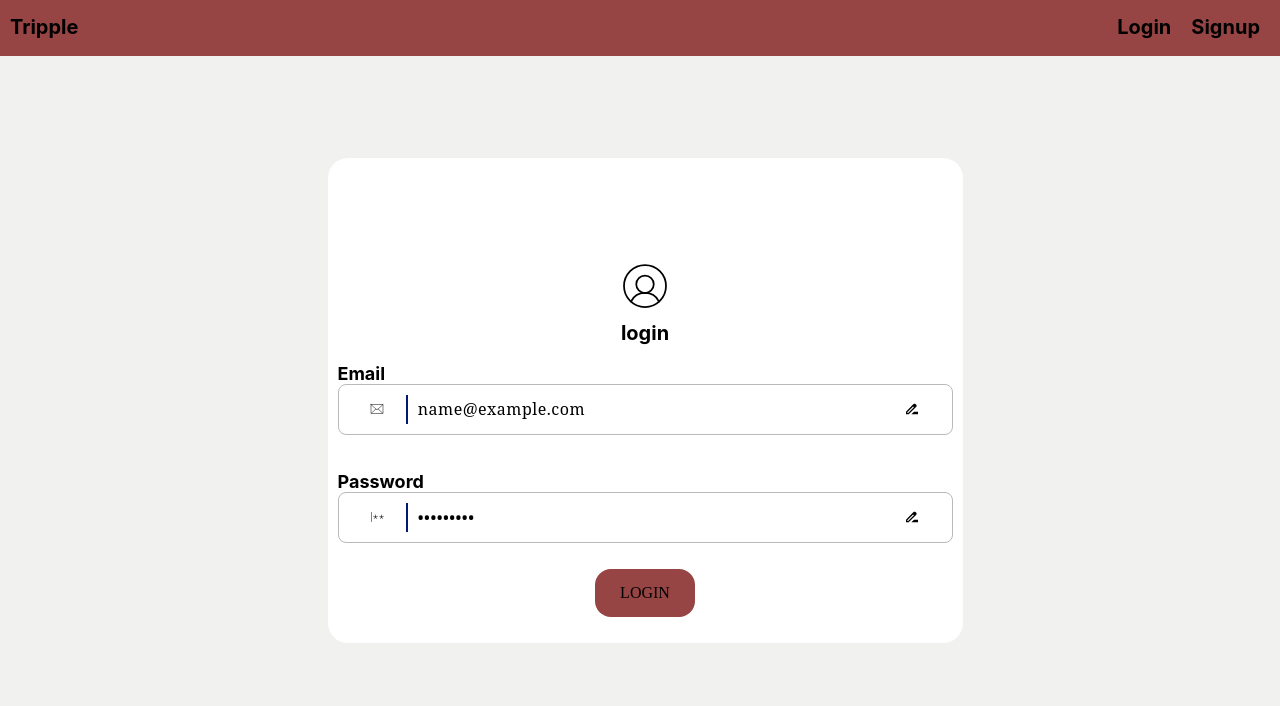
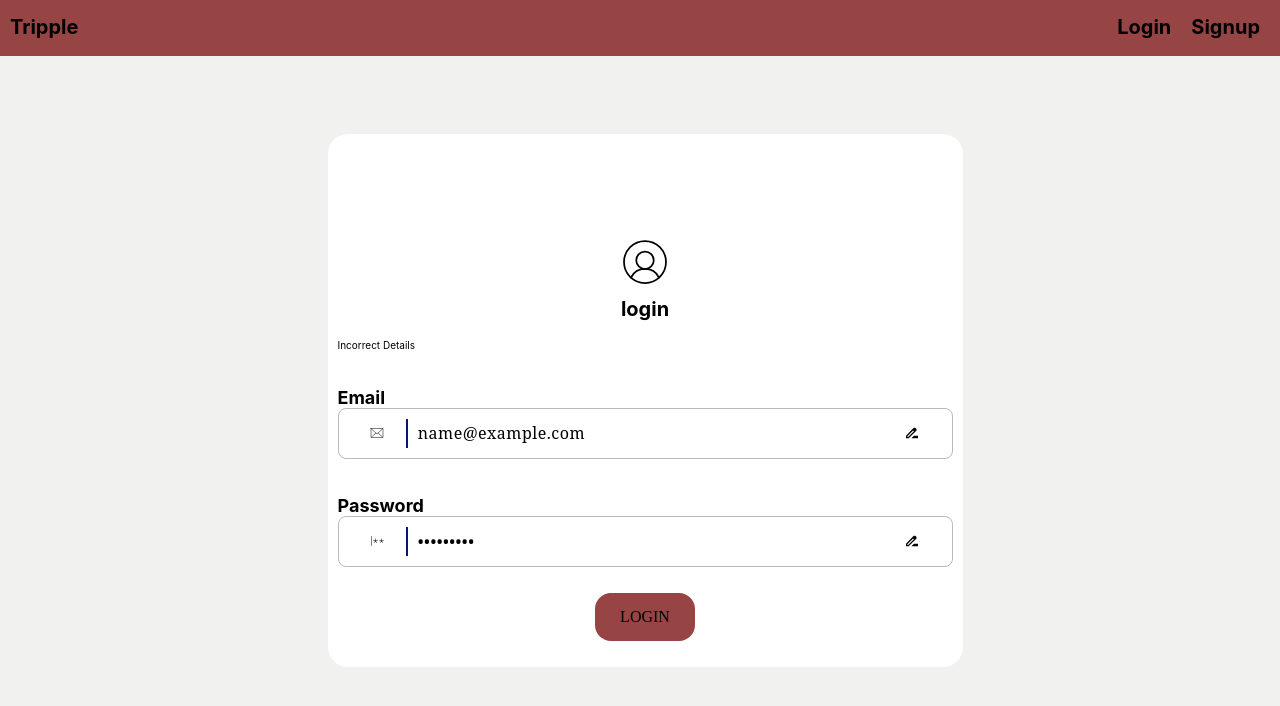
Before and after one commit to daydy2/postAndComment, a React (Vite) app: page /login in a window 1280 px wide. Both pictures are taken after typing "name@example.com", "Sample123" into the empty fields and a click on the button "LOGIN". Shown: the top 706 px of the page. Built offline with nearby package versions, Linux system fonts and the light colour scheme; no server answers.

Commit message:
feat: onError

```diff
--- a/src/Pages/Auth/Login.jsx
+++ b/src/Pages/Auth/Login.jsx
@@ -48,7 +48,7 @@ const Login = () => {
   );
   const threeC = (
     <ThreeCircles
-      height="60"
+      height="40"
       width="30"
       color="#bababa"
       wrapperStyle={{}}
@@ -72,6 +72,7 @@ const Login = () => {
         <UserCircle size={56} weight="thin" />
         <span>login</span>
       </header>
+      {error && <div className="login__div-input">Incorrect Details</div>}
       <Formik
         initialValues={initialValues}
         onSubmit={handleSubmit}
```
